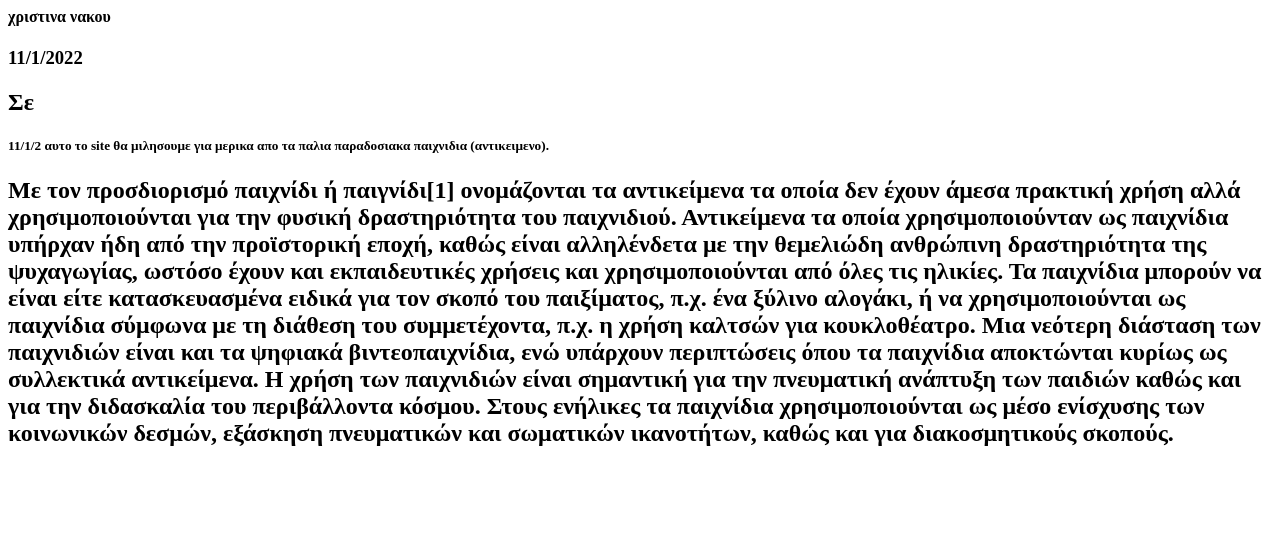
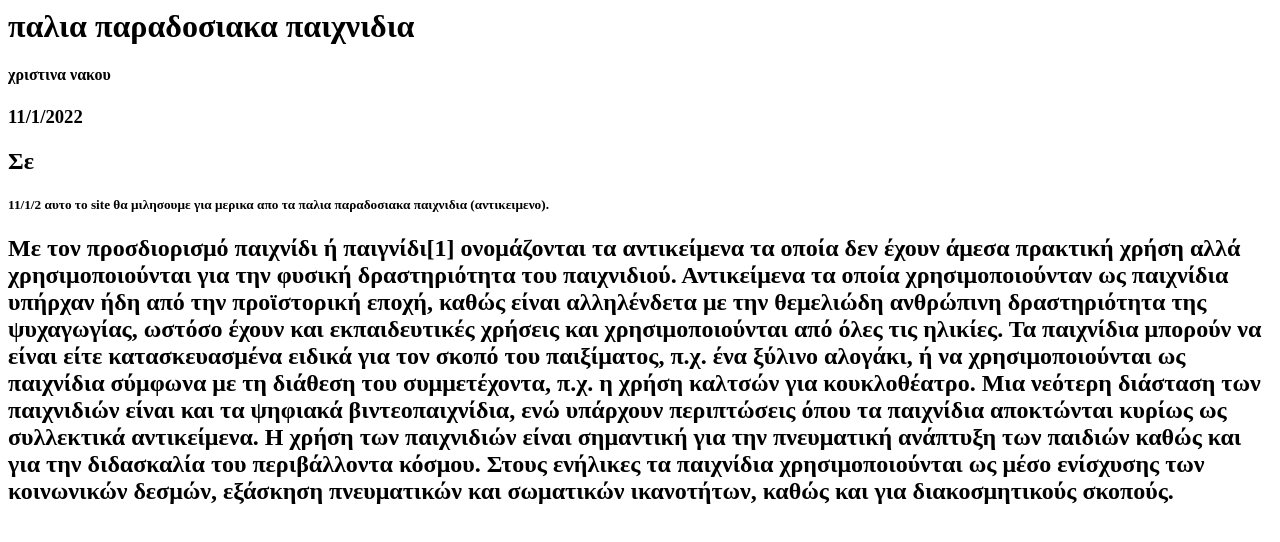
Before and after one commit to christinaa222/christinaa222.github.io, a plain HTML site: page index.html in a window 1280 px wide. Drawn offline with Linux system fonts and the light colour scheme.

Commit message:
Update index.html

```diff
--- a/index.html
+++ b/index.html
@@ -3,9 +3,15 @@
 <title> παλια παραδοσιακα παιχνιδια </title>
 </head>
 <body>
+ <h1> παλια παραδοσιακα παιχνιδια </h1>
  <h4> χριστινα νακου </h4>
   <h3> 11/1/2022 </h3>
   <h2> Σε<h5> 11/1/2 αυτο το site θα μιλησουμε για μερικα απο τα παλια παραδοσιακα παιχνιδια (αντικειμενο). </h2>
-  <h2> Με τον προσδιορισμό παιχνίδι ή παιγνίδι[1] ονομάζονται τα αντικείμενα τα οποία δεν έχουν άμεσα πρακτική χρήση αλλά χρησιμοποιούνται για την φυσική δραστηριότητα του παιχνιδιού. Αντικείμενα τα οποία χρησιμοποιούνταν ως παιχνίδια υπήρχαν ήδη από την προϊστορική εποχή, καθώς είναι αλληλένδετα με την θεμελιώδη ανθρώπινη δραστηριότητα της ψυχαγωγίας, ωστόσο έχουν και εκπαιδευτικές χρήσεις και χρησιμοποιούνται από όλες τις ηλικίες. Τα παιχνίδια μπορούν να είναι είτε κατασκευασμένα ειδικά για τον σκοπό του παιξίματος, π.χ. ένα ξύλινο αλογάκι, ή να χρησιμοποιούνται ως παιχνίδια σύμφωνα με τη διάθεση του συμμετέχοντα, π.χ. η χρήση καλτσών για κουκλοθέατρο. Μια νεότερη διάσταση των παιχνιδιών είναι και τα ψηφιακά βιντεοπαιχνίδια, ενώ υπάρχουν περιπτώσεις όπου τα παιχνίδια αποκτώνται κυρίως ως συλλεκτικά αντικείμενα.
+  <h2> Με τον προσδιορισμό παιχνίδι ή παιγνίδι[1] ονομάζονται τα αντικείμενα τα οποία δεν έχουν άμεσα πρακτική χρήση αλλά
+   χρησιμοποιούνται για την φυσική δραστηριότητα του παιχνιδιού. Αντικείμενα τα οποία χρησιμοποιούνταν ως παιχνίδια υπήρχαν ήδη από την προϊστορική εποχή,
+   καθώς είναι αλληλένδετα με την θεμελιώδη ανθρώπινη δραστηριότητα της ψυχαγωγίας, ωστόσο έχουν και εκπαιδευτικές χρήσεις και χρησιμοποιούνται από όλες τις ηλικίες.
+   Τα παιχνίδια μπορούν να είναι είτε κατασκευασμένα ειδικά για τον σκοπό του παιξίματος, π.χ. ένα ξύλινο αλογάκι, ή να χρησιμοποιούνται ως παιχνίδια σύμφωνα με τη
+   διάθεση του συμμετέχοντα, π.χ. η χρήση καλτσών για κουκλοθέατρο. Μια νεότερη διάσταση των παιχνιδιών είναι και τα ψηφιακά βιντεοπαιχνίδια, ενώ υπάρχουν περιπτώσεις
+   όπου τα παιχνίδια αποκτώνται κυρίως ως συλλεκτικά αντικείμενα.
 
 Η χρήση των παιχνιδιών είναι σημαντική για την πνευματική ανάπτυξη των παιδιών καθώς και για την διδασκαλία του περιβάλλοντα κόσμου. Στους ενήλικες τα παιχνίδια χρησιμοποιούνται ως μέσο ενίσχυσης των κοινωνικών δεσμών, εξάσκηση πνευματικών και σωματικών ικανοτήτων, καθώς και για διακοσμητικούς σκοπούς.
```
